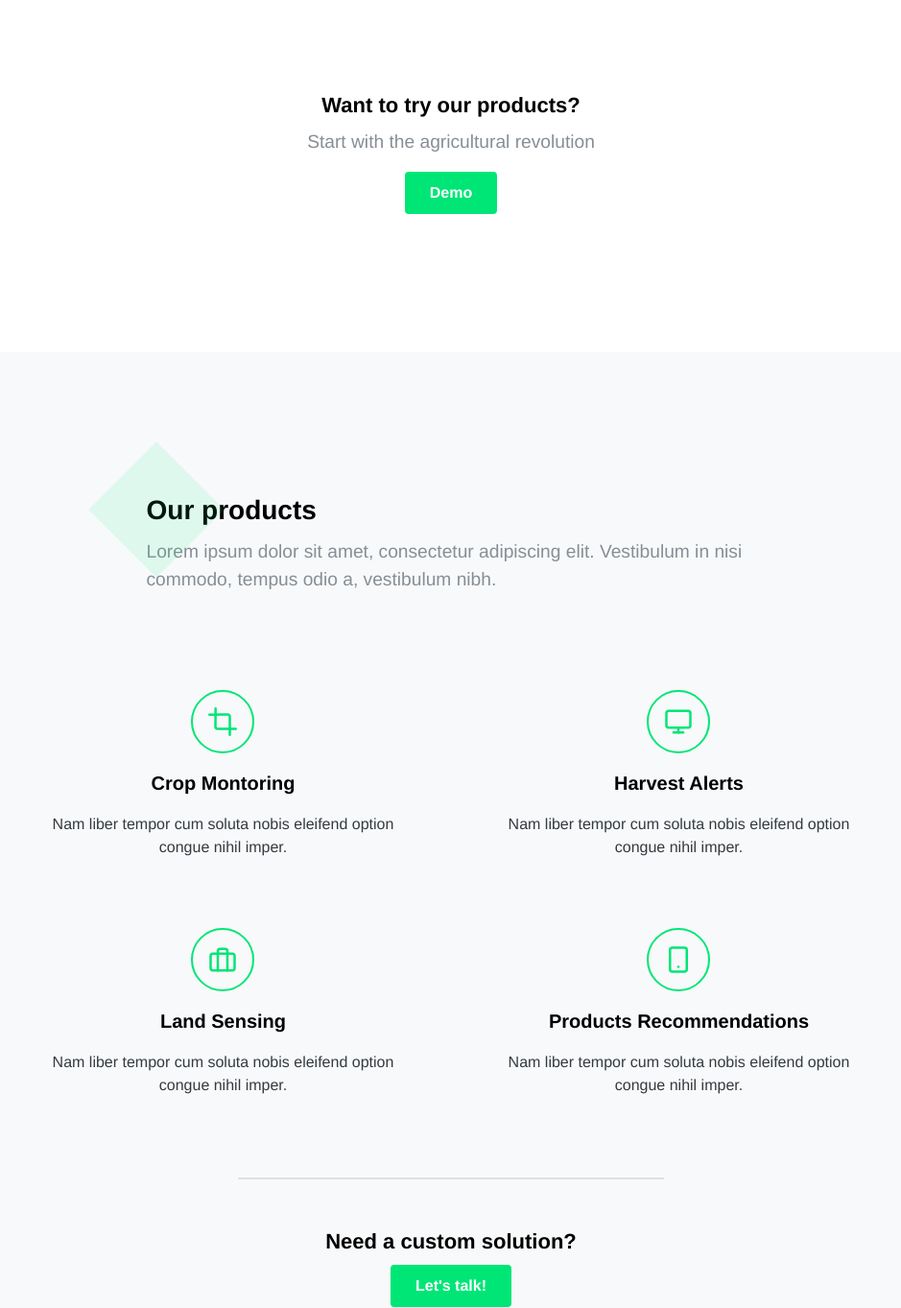
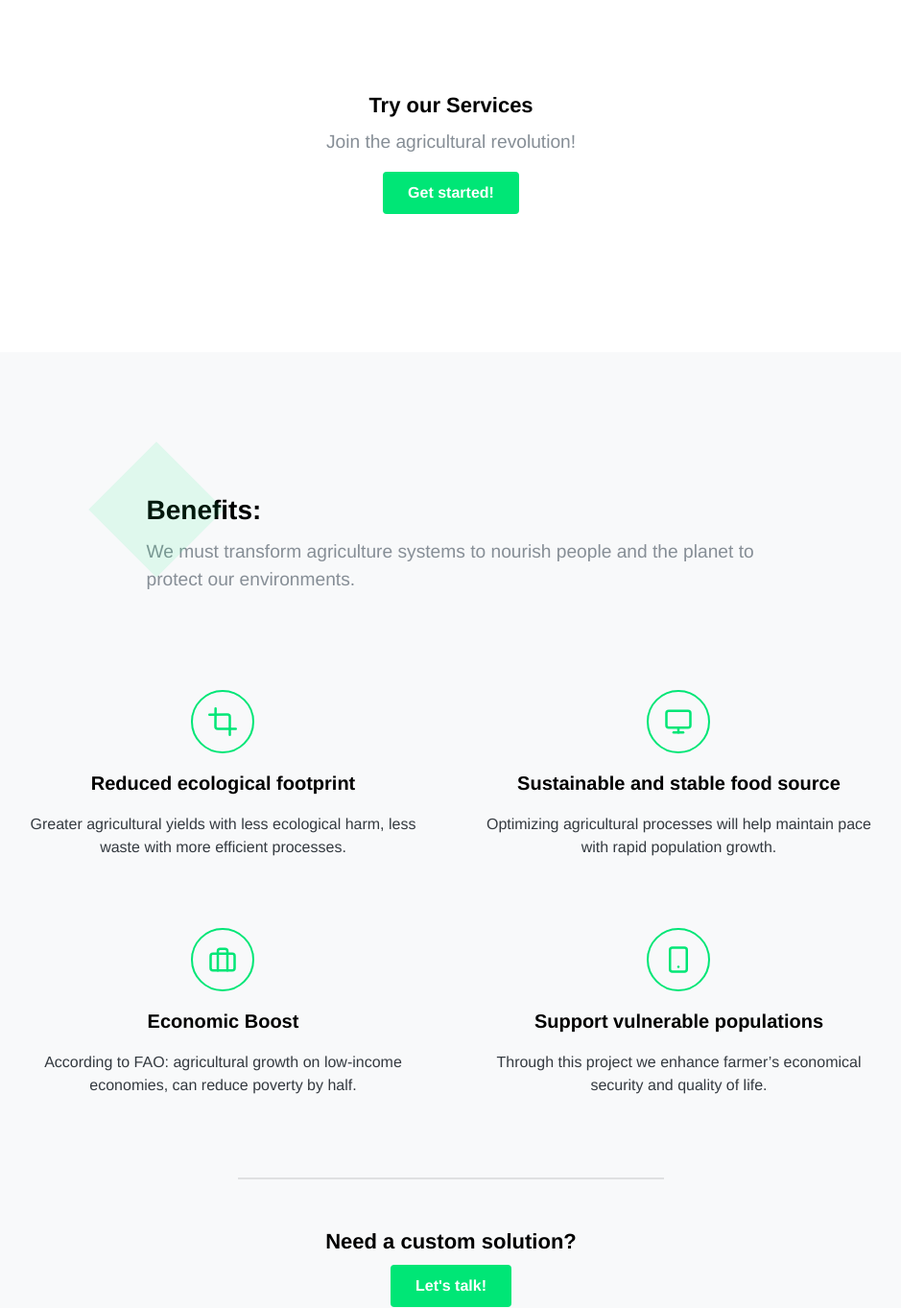
Before and after one commit to Camilahernandezalfaro/Proyecto-VASER, a plain HTML site: page index.html in a window 1280 px wide. Shown: the part 2622-3985 px from the top of the page at 96% size, without its empty margins (170-1109 px from the left). Drawn offline with nearby package versions, Linux system fonts and the light colour scheme.

Commit message:
Update index.html

```diff
--- a/index.html
+++ b/index.html
@@ -135,9 +135,9 @@
 
                 <div class="row mt-6">
                     <div class="col-md-6 mx-auto text-center">
-                        <h4>Want to try our products?</h4>
-                        <p class="lead text-muted">Start with the agricultural revolution</p>
-                        <a href="#" class="btn btn-primary">Demo</a>
+                        <h4>Try our Services</h4>
+                        <p class="lead text-muted">Join the agricultural revolution!</p>
+                        <a href="#" class="btn btn-primary">Get started!</a>
                     </div>
                 </div>
             </div>
@@ -148,8 +148,8 @@
             <div class="container">
                 <div class="row">
                     <div class="col-md-7 mx-auto">
-                        <h2 class="dot-circle">Our products</h2>
-                        <p class="text-muted lead">Lorem ipsum dolor sit amet, consectetur adipiscing elit. Vestibulum in nisi commodo, tempus odio a, vestibulum nibh.</p>
+                        <h2 class="dot-circle">Benefits:</h2>
+                        <p class="text-muted lead"> We must transform agriculture systems to nourish people and the planet to protect our environments.</p>
                     </div>
                 </div>
                 <div class="row mt-5">
@@ -163,8 +163,8 @@
                                                 <span data-feather="crop" width="30" height="30"></span>
                                             </div>
                                         </div>
-                                        <h5 class="mt-0 mb-3">Crop Montoring</h5>
-                                        Nam liber tempor cum soluta nobis eleifend option congue nihil imper.
+                                        <h5 class="mt-0 mb-3">Reduced ecological footprint</h5>
+                                        Greater agricultural yields with less ecological harm, less waste with more efficient processes.
                                     </div>
                                 </div>
                             </div>
@@ -176,8 +176,8 @@
                                                 <span data-feather="monitor" width="30" height="30"></span>
                                             </div>
                                         </div>
-                                        <h5 class="mt-0 mb-3">Harvest Alerts</h5>
-                                        Nam liber tempor cum soluta nobis eleifend option congue nihil imper.
+                                        <h5 class="mt-0 mb-3">Sustainable and stable food source</h5>
+                                        Optimizing agricultural processes will help maintain pace with rapid population growth.
                                     </div>
                                 </div>
                             </div>
@@ -189,8 +189,8 @@
                                                 <span data-feather="briefcase" width="30" height="30"></span>
                                             </div>
                                         </div>
-                                        <h5 class="mt-0 mb-3">Land Sensing</h5>
-                                        Nam liber tempor cum soluta nobis eleifend option congue nihil imper.
+                                        <h5 class="mt-0 mb-3">Economic Boost</h5>
+                                        According to FAO: agricultural growth on low-income economies, can reduce poverty by half.
                                     </div>
                                 </div>
                             </div>
@@ -202,8 +202,8 @@
                                                 <span data-feather="smartphone" width="30" height="30"></span>
                                             </div>
                                         </div>
-                                        <h5 class="mt-0 mb-3">Products Recommendations</h5>
-                                        Nam liber tempor cum soluta nobis eleifend option congue nihil imper.
+                                        <h5 class="mt-0 mb-3">Support vulnerable populations</h5>
+                                        Through this project we enhance farmer’s economical security and quality of life.
                                     </div>
                                 </div>
                             </div>
```
